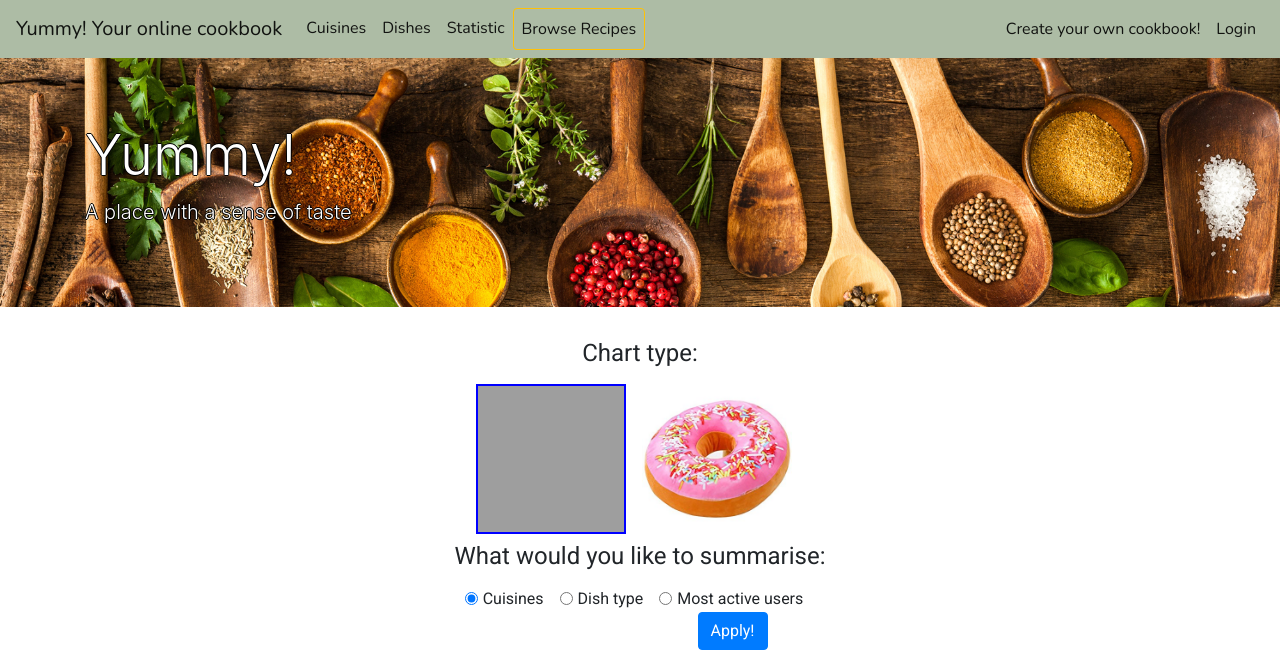
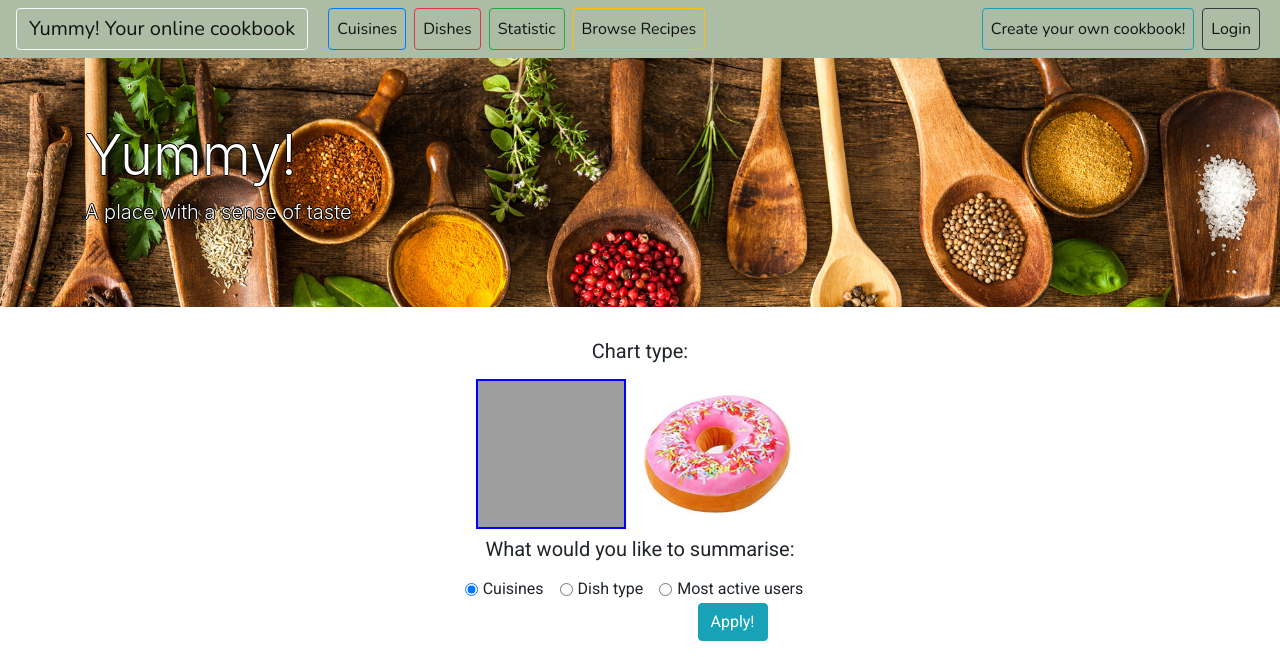
Before and after one commit to kajamiko/cookbook, a Flask app: page /summarise in a window 1280 px wide. Shown: the top 657 px of the page. Run offline with Flask 2, Linux system fonts and the light colour scheme; data that the repository does not hold is empty; some libraries are stand-ins or nearby versions; grey boxes are pictures that could not be loaded.

Commit message:
Fixing layout issues

```diff
--- a/static/css/base.css
+++ b/static/css/base.css
@@ -9,6 +9,7 @@ html {
 #wrap{
   /*font-family: 'Play', sans-serif;*/
 	margin-bottom: 15%;
+	width: 100%;
 }
 #jumbo{
                     background-image: url("../images/cooking-header.jpeg");
--- a/templates/account_base.html
+++ b/templates/account_base.html
@@ -23,7 +23,6 @@
 {% endblock %}
 </title>
     </head>
-
     <body id="bootstrap-overrides">
 <!--Navbar -->
 <div id="wrap">
@@ -45,7 +44,7 @@
                     </li>
 
                     <li class="nav-item active">
-                        <a class="nav-link" href="{{ url_for('get_recipes') }}">Recipes</a>
+                        <a class="nav-link btn btn-outline-warning" href="{{ url_for('get_recipes') }}">Recipes</a>
                     </li>
                 </ul>
 
--- a/templates/base.html
+++ b/templates/base.html
@@ -14,53 +14,51 @@
 {% endblock %}
 </title>
     </head>
-
     <body id="bootstrap-overrides">
 <!--Navbar -->
 <div id="wrap">
         <nav class="navbar navbar-expand-lg navbar-light">
-            <a class="navbar-brand" href="{{ url_for('index')}}">Yummy! Your online cookbook</a>
+            <a class="navbar-brand  btn btn-outline-light" href="{{ url_for('index')}}">Yummy! Your online cookbook</a>
             <button class="navbar-toggler" type="button" data-toggle="collapse" data-target="#navbarNav" aria-controls="navbarNav" aria-expanded="false" aria-label="Toggle navigation">
             <span class="navbar-toggler-icon"></span>
           </button>
             <div class="collapse navbar-collapse justify-content-between" id="navbarNav">
                 <ul class="navbar-nav">
-                    <li class="nav-item active">
-                        <a class="nav-link" href="{{ url_for('category_view', collection_name='cuisines') }}">Cuisines</a>
+                    <li class="nav-item active mx-1">
+                        <a class="nav-link btn btn-outline-primary" href="{{ url_for('category_view', collection_name='cuisines') }}">Cuisines</a>
                     </li>
-                    <li class="nav-item active">
-                        <a class="nav-link" href="{{ url_for('category_view', collection_name='dishes') }}">Dishes</a>
+                    <li class="nav-item active mx-1">
+                        <a class="nav-link btn btn-small btn-outline-danger" href="{{ url_for('category_view', collection_name='dishes') }}">Dishes</a>
                     </li>
-                     <li class="nav-item active">
-                        <a class="nav-link" href="{{ url_for('summarise') }}">Statistic</a>
+                     <li class="nav-item active mx-1">
+                        <a class="nav-link btn btn-small  btn-outline-success" href="{{ url_for('summarise') }}">Statistic</a>
                     </li>
 
-                    <li class="nav-item active">
+                    <li class="nav-item active mx-1">
                         <a class="nav-link btn btn-outline-warning" href="{{ url_for('get_recipes') }}">Browse Recipes</a>
                     </li>
                 </ul>
 
                 <ul class="navbar-nav">
                     {% if session['logged_in'] %}
-                    <li class="nav-item active">
-                        <a class="nav-link" href="{{ url_for('your_cookbook', username = session["username"]) }}"><span class="glyphicon glyphicon-user"></span> Your cookbook( {{ session['username'] }} )</a>
+                    <li class="nav-item active mx-1">
+                        <a class="nav-link btn btn btn-outline-info" href="{{ url_for('your_cookbook', username = session["username"]) }}"><span class="glyphicon glyphicon-user"></span> Your cookbook( {{ session['username'] }} )</a>
                     </li>
                     <li class="nav-item active">
-                        <a class="nav-link" href="{{ url_for('logout') }}"><span class="glyphicon glyphicon-log-in"></span> Logout</a>
+                        <a class="nav-link btn btn-outline-dark" href="{{ url_for('logout') }}"><span class="glyphicon glyphicon-log-in"></span> Logout</a>
                     </li>
                     {% else %}
-                    <li class="nav-item active">
-                        <a class="nav-link" href="{{ url_for('register') }}"><span class="glyphicon glyphicon-user"></span> Create your own cookbook! </a>
+                    <li class="nav-item active mx-1">
+                        <a class="nav-link btn btn-outline-info" href="{{ url_for('register') }}"><span class="glyphicon glyphicon-user"></span> Create your own cookbook! </a>
                     </li>
-                    <li class="nav-item active">
-                        <a class="nav-link" href="{{ url_for('login') }}"><span class="glyphicon glyphicon-log-in"></span> Login</a>
+                    <li class="nav-item active mx-1">
+                        <a class="nav-link btn btn-outline-dark" href="{{ url_for('login') }}"><span class="glyphicon glyphicon-log-in"></span> Login</a>
                     </li>
                     {% endif %}
                 </ul>
                 </div>
 
         </nav>
-
 
             <div class="jumbotron jumbotron-fluid" id="jumbo">
                 <div class="container" id="text" >
@@ -71,7 +69,6 @@
 
             <div class="container">
                 {% block content %} {% endblock %}
-
 </div>
 
      <footer id="footer" class="navbar-expand-lg">
--- a/templates/plot.html
+++ b/templates/plot.html
@@ -30,7 +30,7 @@ Site summary
 <div class="container" align="center">
     <form action="{{ url_for('summarise') }}" method="POST" >
 
-         <h4 class="mb-3">Chart type:</h4>
+         <h5 class="mb-3">Chart type:</h5>
          <div class="chart">
         <div class="form-check form-check-inline">
 
@@ -49,7 +49,7 @@ Site summary
         </div>
         </div> <!-- end of chart div  -->
 
-        <h4 class="mb-3">What would you like to summarise:</h4>
+        <h5 class="mb-3">What would you like to summarise:</h5>
         <div class="form-check form-check-inline">
             <input class="form-check-input" type="radio" name="what_to_check"  value="cuisine_name" checked>
             <label class="form-check-label" for="cuisines">
@@ -71,17 +71,15 @@ Site summary
           </div>
                       <div class="form-group row">
       <div class="offset-sm-2 col-sm-10">
-        <button type="submit" class="btn btn-primary" >Apply!</button>
+        <button type="submit" class="btn btn-info" >Apply!</button>
       </div>
     </div>
     </form>
         </div>
-
-    <div width="600" height="600">
+    <div class="container-fluid">
 <canvas id="myChart" ></canvas>
 </div>
 </div>
-
  <script >
 
      var ctx = document.getElementById("myChart").getContext('2d');
@@ -134,7 +132,6 @@ var myChart = new Chart(ctx, {
     options: {
 	responsive: true
 
-
     }
 });
 
```
